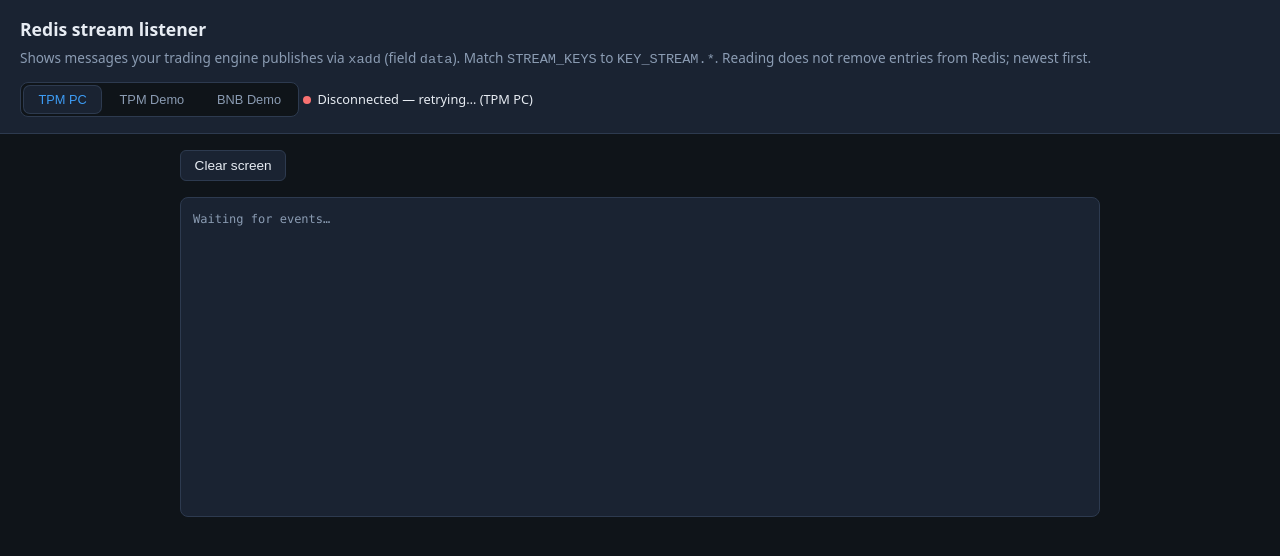
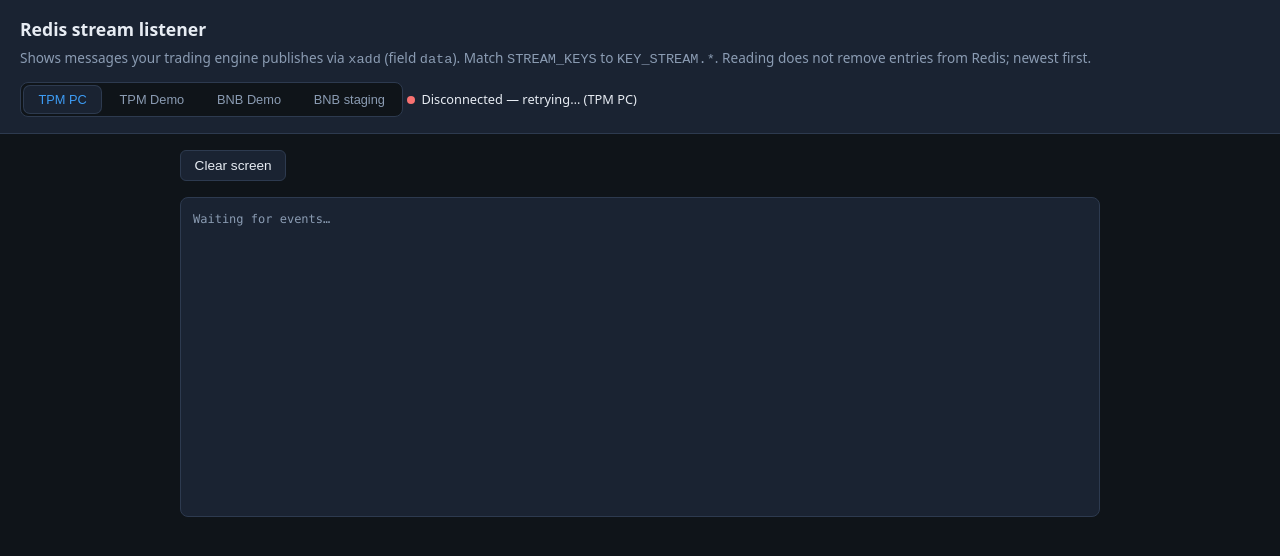
Before and after one commit to annguyen97dev/debug-trading-public, a website: page public/index.html in a window 1280 px wide. Drawn offline with Linux system fonts and the light colour scheme; no server answers.

Commit message:
feat update

```diff
--- a/public/index.html
+++ b/public/index.html
@@ -210,6 +210,16 @@
         >
           BNB Demo
         </button>
+        <button
+          type="button"
+          id="tabBnbStaging"
+          role="tab"
+          aria-selected="false"
+          aria-controls="log"
+          data-profile="bnb_staging"
+        >
+          BNB staging
+        </button>
       </div>
       <div class="status">
         <span class="dot" id="dot" aria-hidden="true"></span>
@@ -232,7 +242,8 @@
       const PROFILE_LABEL = {
         pc: 'TPM PC',
         demo: 'TPM Demo',
-        bnb_demo: 'BNB Demo'
+        bnb_demo: 'BNB Demo',
+        bnb_staging: 'BNB staging'
       }
       /** @type {EventSource | null} */
       let activeEs = null
```
Also changed, not shown: src/server.ts (+10 -5 lines), 1 other file.
